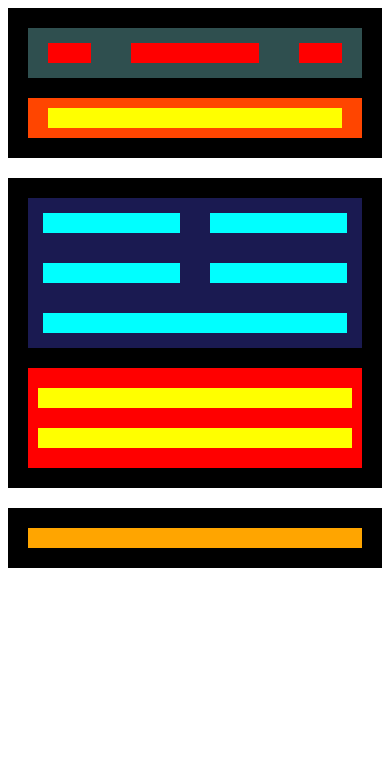
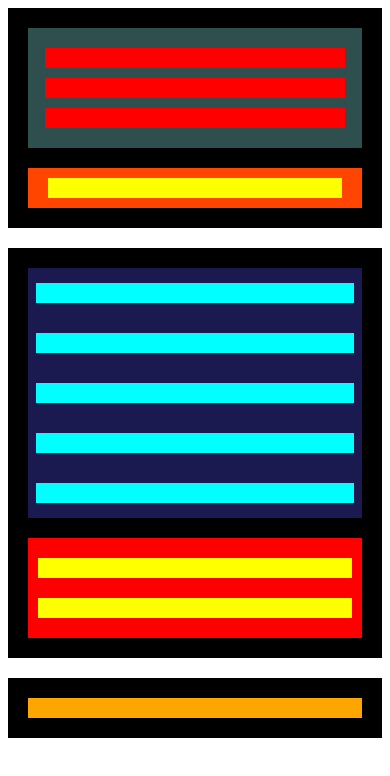
Before and after one commit to SergiDescayre/tascaS1_1, a plain HTML site: page index.html in a window 390 px wide. Drawn offline with Linux system fonts and the light colour scheme.

Commit message:
exercici 3

```diff
--- a/style.css
+++ b/style.css
@@ -131,3 +131,30 @@
         margin-bottom: 20px;
     }
 }
+
+@media (max-width : 576px) {
+    .boxOne .fileOne{
+        height:auto;
+        flex-direction: column;
+        gap: 10px;
+        padding: 20px 0;
+    }
+
+    .boxOne .fileOne div,
+    .boxOne .fileOne div:nth-child(2){
+        width: 90%;
+    }
+
+    .columnOne .fileOne,
+    .columnOne .fileTwo,
+    .columnOne .fileThree {
+        flex-direction: column;
+
+    }
+    .columnOne .fileOne div,
+    .columnOne .fileTwo div,
+    .columnOne .fileThree div {
+        width: 95%;
+
+    }
+}
```
